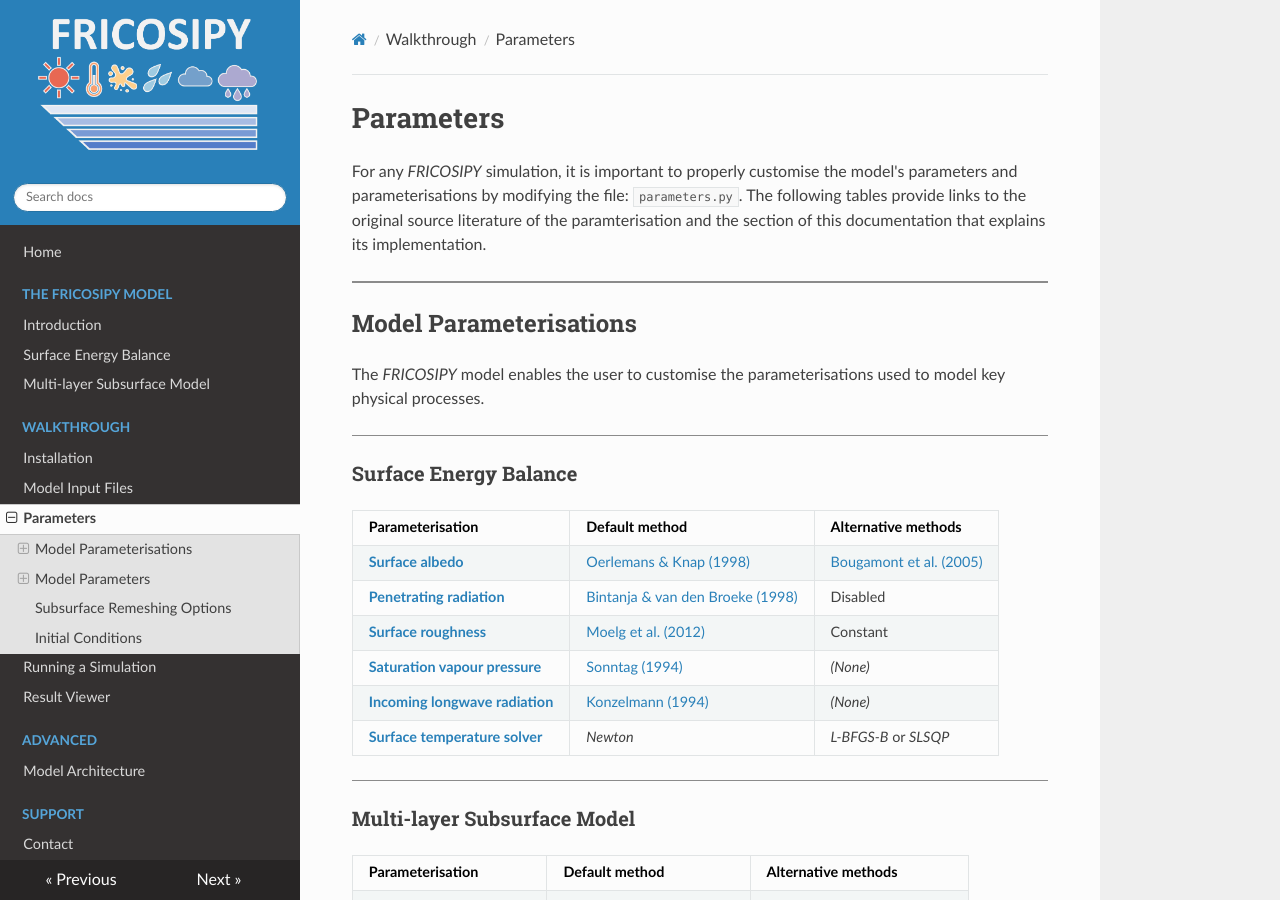
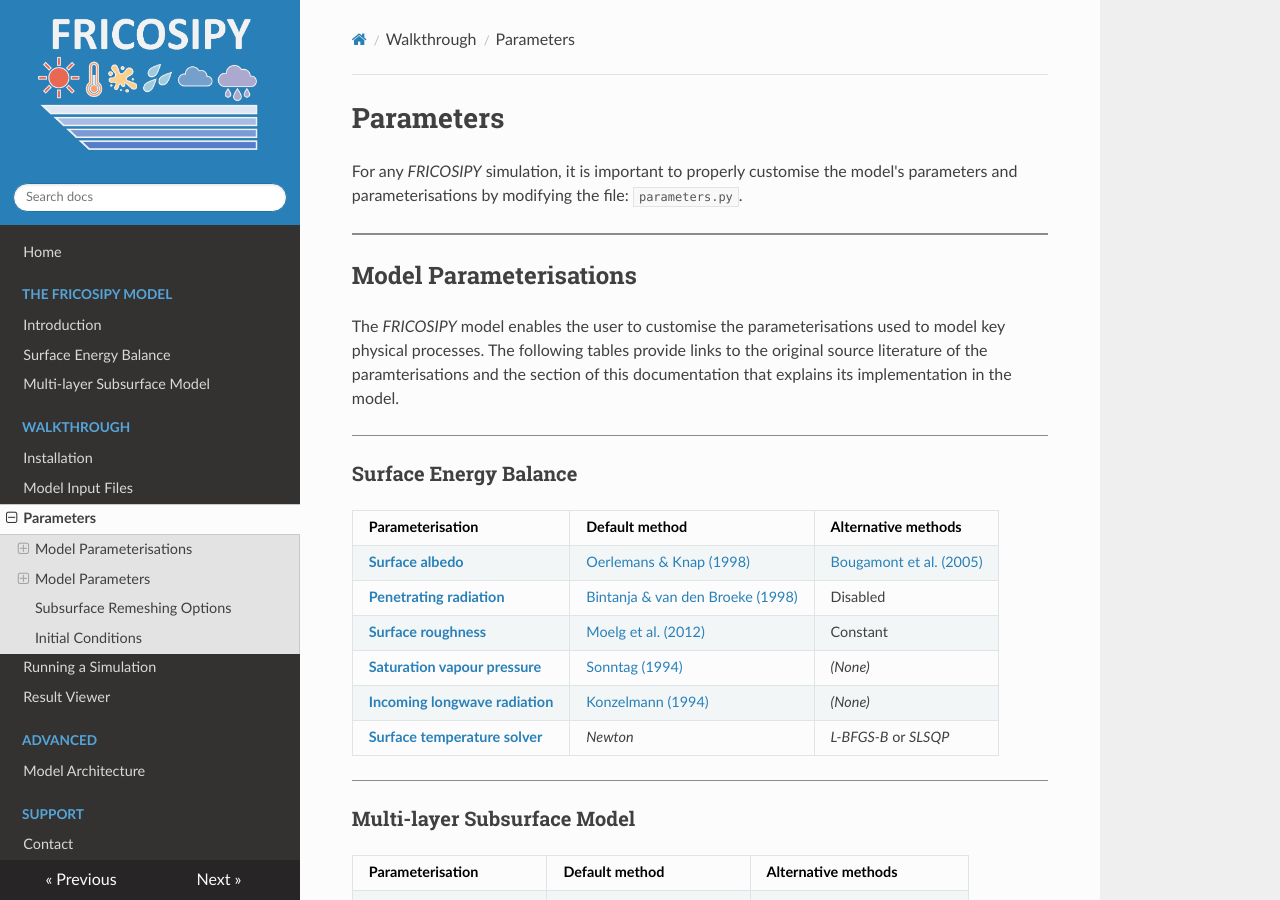
Before and after one commit to MarcusGastaldello/FRICOSIPY, an MkDocs documentation site: the page built from docs/parameters.md, in a window 1280 px wide and 900 px high. Built offline with MkDocs 1.6.1, drawn with Linux system fonts in a browser that asks for light colours; some of the changed text lies outside the part shown.

Commit message:
Update parameters.md

```diff
--- a/docs/parameters.md
+++ b/docs/parameters.md
@@ -5,13 +5,13 @@
 
 # Parameters
 
-For any *FRICOSIPY* simulation, it is important to properly customise the model's parameters and parameterisations by modifying the file: `parameters.py`. The following tables provide links to the original source literature of the paramterisation and the section of this documentation that explains its implementation.
+For any *FRICOSIPY* simulation, it is important to properly customise the model's parameters and parameterisations by modifying the file: `parameters.py`.
 
 <hr style="height:2px; background-color:#8b8b8b; border:none;" />
 
 ## Model Parameterisations
 
-The *FRICOSIPY* model enables the user to customise the parameterisations used to model key physical processes.
+The *FRICOSIPY* model enables the user to customise the parameterisations used to model key physical processes.  The following tables provide links to the original source literature of the paramterisations and the section of this documentation that explains its implementation in the model.
 
 <hr style="height:1px; background-color:#8b8b8b; border:none;" />
 
@@ -119,14 +119,11 @@
 | `temperature_interpolation_depth_1` | <small>10</small>          | m | *(Ligtenberg et al., 2011)* First depth for temperature interpolation which is used for calculation of average subsurface layer temperature |
 | `temperature_interpolation_depth_2` | <small>20</small>          | m | *(Ligtenberg et al., 2011)* Second depth for temperature interpolation which is used for calculation of average subsurface layer temperature |
 
-!!! note
-    These parameters are only used by the simulation if their respective parameterisation is active.
-
 <hr style="height:2px; background-color:#8b8b8b; border:none;" />
 
 ## Subsurface Remeshing Options
 
-The subsurface remeshing options allow the user to customise the resolution of the subsurface grid.
+The subsurface remeshing options allow the user to modify the resolution of the subsurface grid.
 
 | Parameter | Value | Units | Description |
 |:---|:---:|:---:|---|
```
